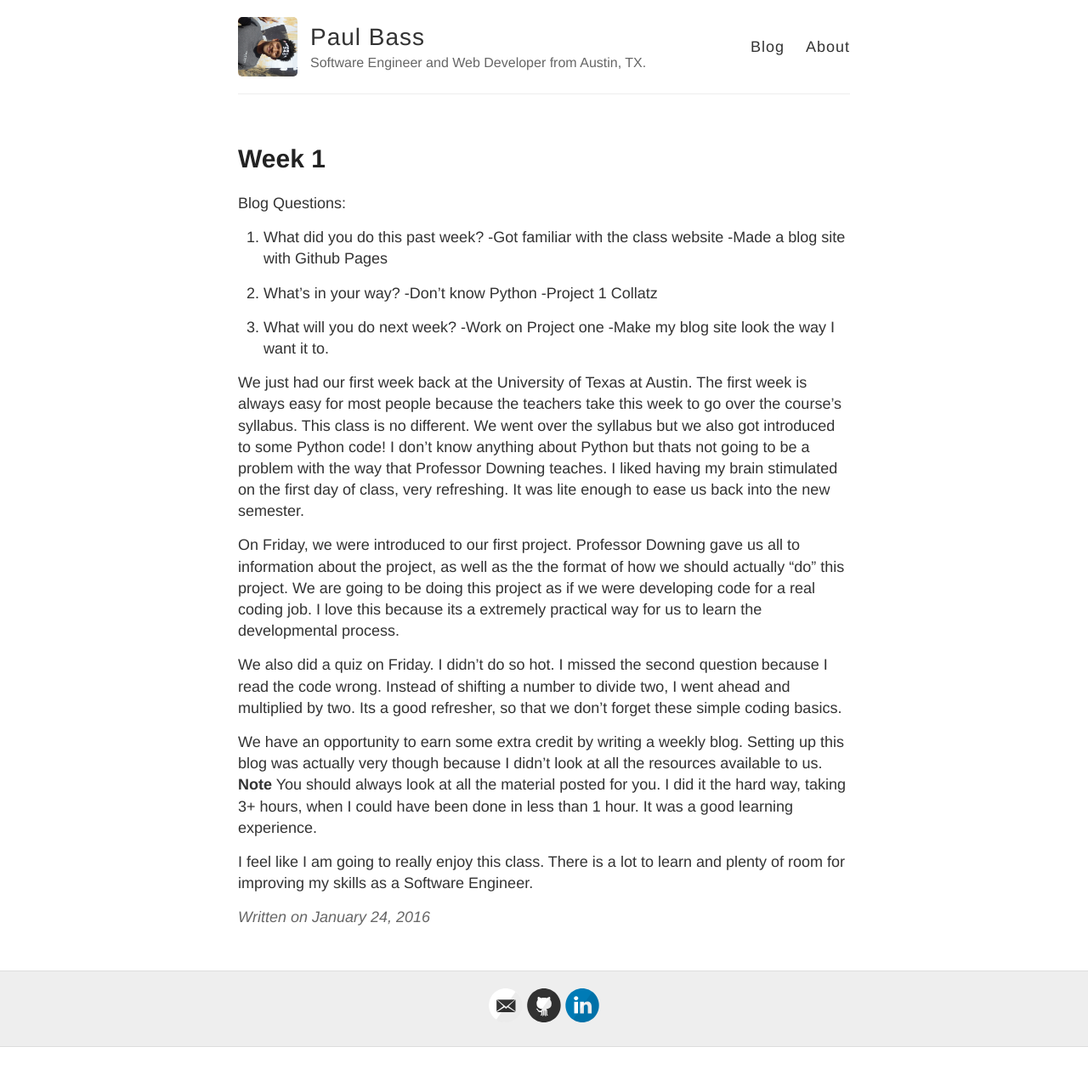
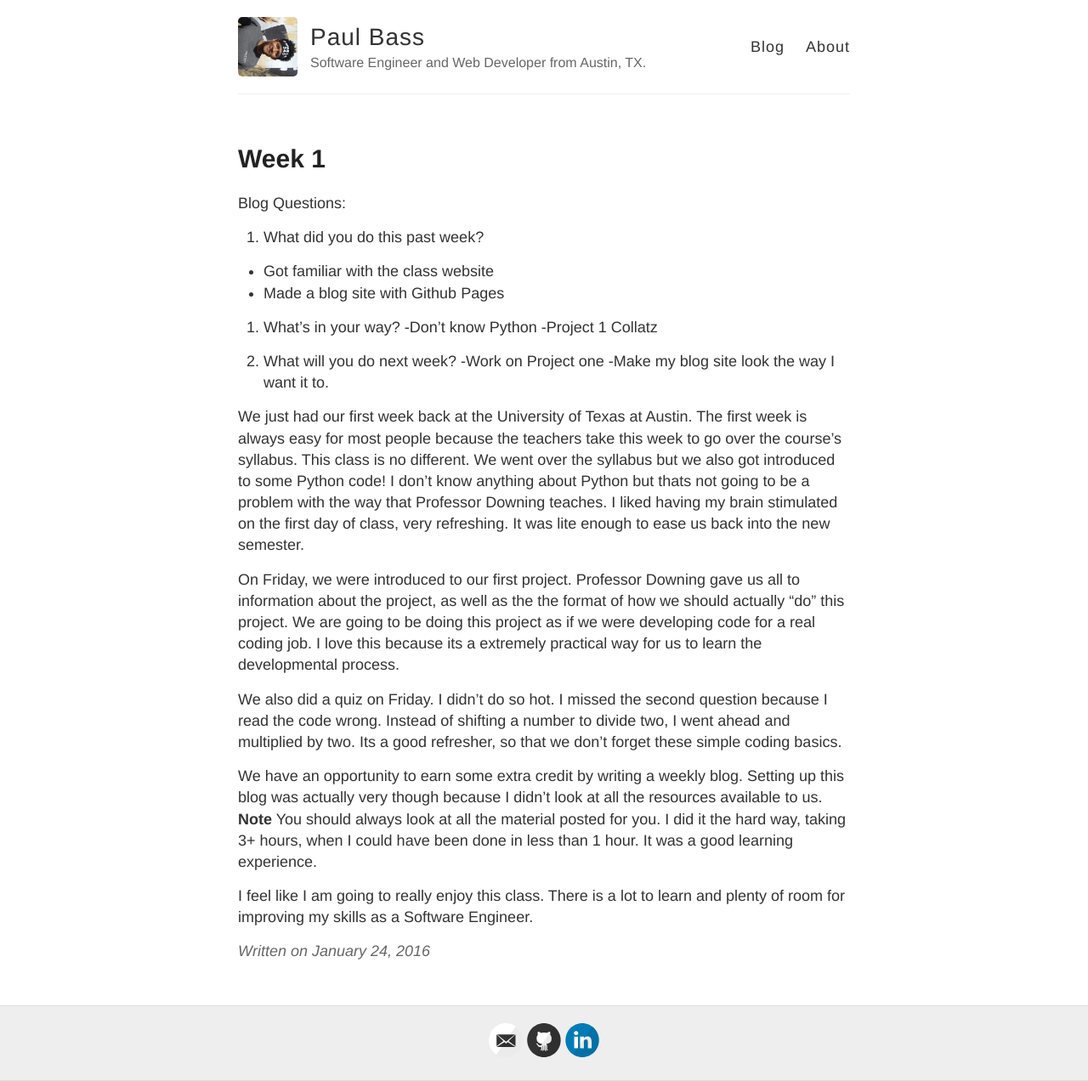
Before and after one commit to gunblader/gunblader.github.io, a Jekyll site: the page built from _posts/2016-1-24-Week-1.md, in a window 1280 px wide. Shown: the whole page at 85% size. Built offline with Jekyll 4.4.1, drawn with Linux system fonts in a browser that asks for light colours; Markdown is read by kramdown in place of the engine named in the settings; before the commit the page ends 1232 px from its top, so only the background shows below that.

Commit message:
Update 2016-1-24-Week-1.md

```diff
--- a/_posts/2016-1-24-Week-1.md
+++ b/_posts/2016-1-24-Week-1.md
@@ -6,8 +6,10 @@ title: Week 1
 Blog Questions:
 
 1. What did you do this past week?
--Got familiar with the class website
--Made a blog site with Github Pages
+<ul>
+<li>Got familiar with the class website</li>
+<li>Made a blog site with Github Pages</li>
+</ul>
 
 2. What's in your way?
 -Don't know Python
```
